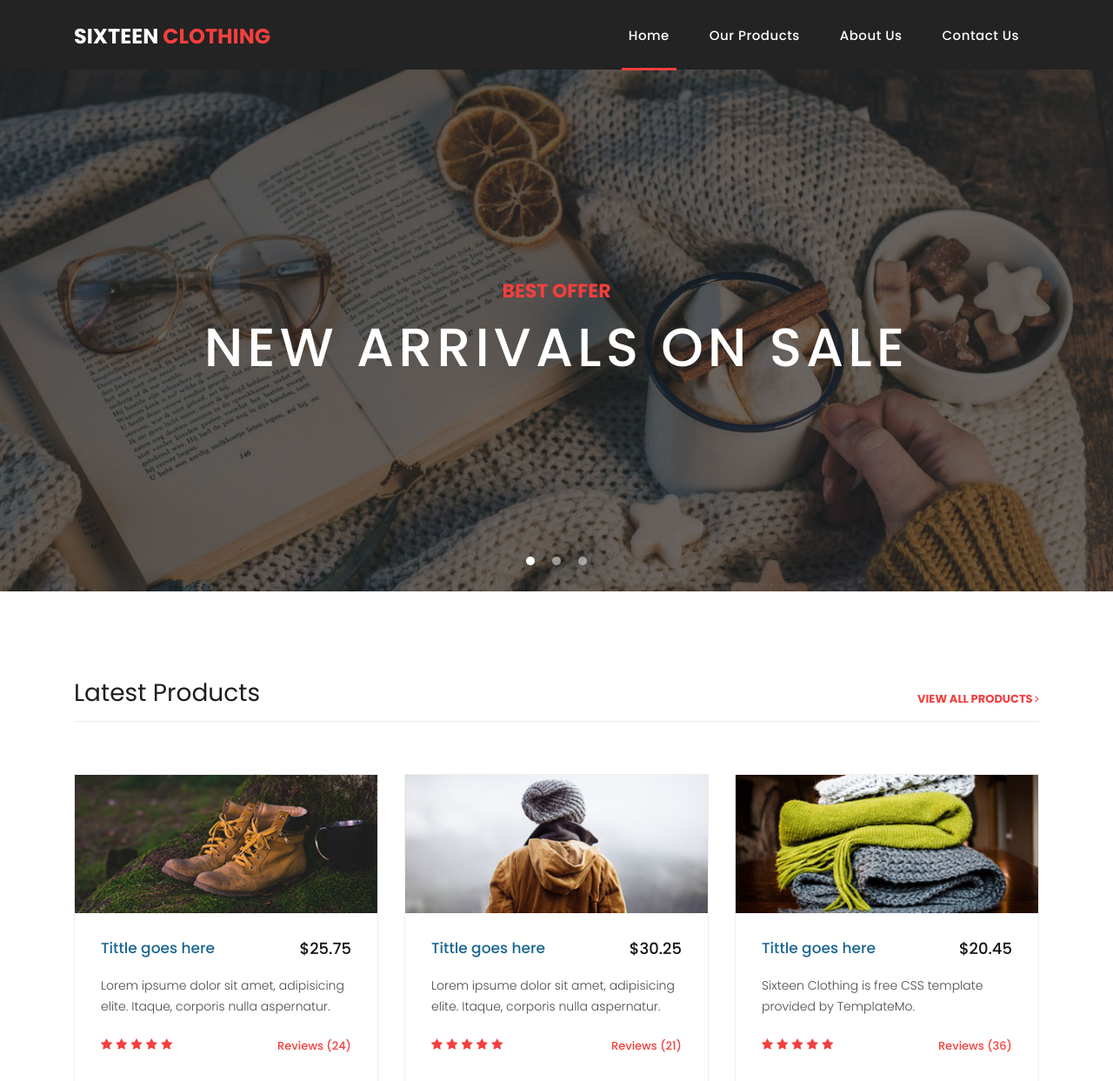
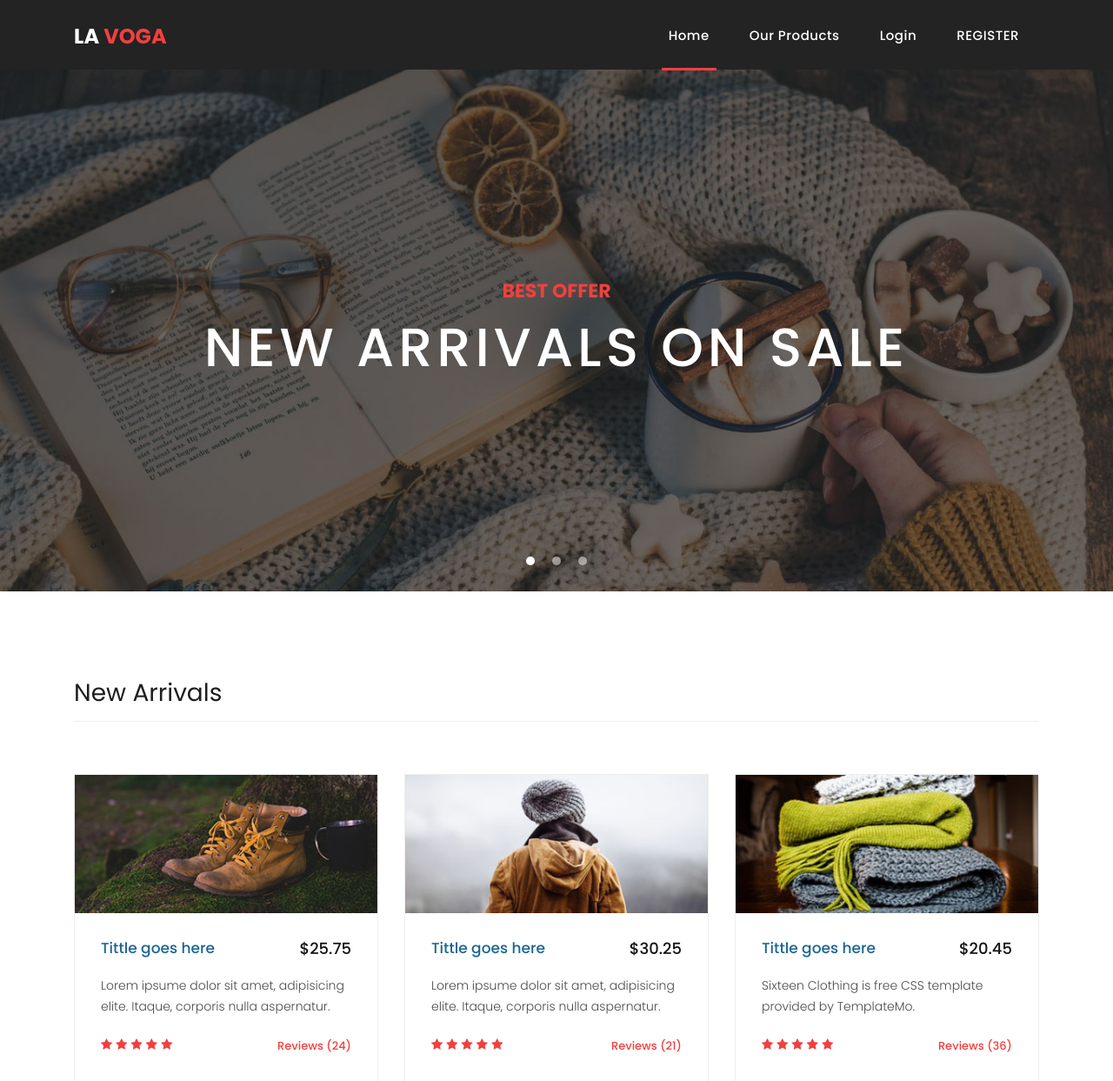
Before and after one commit to iagam/django-project, a Django app: page / in a window 1280 px wide. Shown: the top 1243 px of the page at 87% size. Run offline with Django 4.2, Linux system fonts and the light colour scheme; some libraries are stand-ins or nearby versions.

Commit message:
Remove nav links

```diff
--- a/pydjango/fabrica/urls.py
+++ b/pydjango/fabrica/urls.py
@@ -3,5 +3,4 @@ from . import views
 
 urlpatterns = [
     path("", views.index, name="index"),
-    path("products", views.products, name="products"),
 ]
--- a/pydjango/fabrica/views.py
+++ b/pydjango/fabrica/views.py
@@ -4,7 +4,3 @@ from django.http import HttpResponse
 # Create your views here.
 def index(request):
     return render(request, "index.html")
-
-
-def products(request):
-    return render(request, "products.html")
--- a/pydjango/templates/index.html
+++ b/pydjango/templates/index.html
@@ -11,7 +11,7 @@
   <link href="https://fonts.googleapis.com/css?family=Poppins:100,200,300,400,500,600,700,800,900&display=swap"
     rel="stylesheet">
 
-  <title>Sixteen Clothing HTML Template</title>
+  <title>Fabrica HTML Template</title>
 
   <!-- Bootstrap core CSS -->
   <link href="{% static 'vendor/bootstrap/css/bootstrap.min.css' %}" rel="stylesheet">
@@ -47,7 +47,7 @@ https://templatemo.com/tm-546-sixteen-clothing
     <nav class="navbar navbar-expand-lg">
       <div class="container">
         <a class="navbar-brand" href="index.html">
-          <h2>Sixteen <em>Clothing</em></h2>
+          <h2>La <em>Voga</em></h2>
         </a>
         <button class="navbar-toggler" type="button" data-toggle="collapse" data-target="#navbarResponsive"
           aria-controls="navbarResponsive" aria-expanded="false" aria-label="Toggle navigation">
@@ -61,13 +61,13 @@ https://templatemo.com/tm-546-sixteen-clothing
               </a>
             </li>
             <li class="nav-item">
-              <a class="nav-link" href="products.html">Our Products</a>
+              <a class="nav-link">Our Products</a>
             </li>
             <li class="nav-item">
-              <a class="nav-link" href="about.html">About Us</a>
+              <a class="nav-link">Login</a>
             </li>
             <li class="nav-item">
-              <a class="nav-link" href="contact.html">Contact Us</a>
+              <a class="nav-link">REGISTER</a>
             </li>
           </ul>
         </div>
@@ -106,8 +106,7 @@ https://templatemo.com/tm-546-sixteen-clothing
       <div class="row">
         <div class="col-md-12">
           <div class="section-heading">
-            <h2>Latest Products</h2>
-            <a href="products.html">view all products <i class="fa fa-angle-right"></i></a>
+            <h2>New Arrivals</h2>
           </div>
         </div>
         <div class="col-md-4">
```
